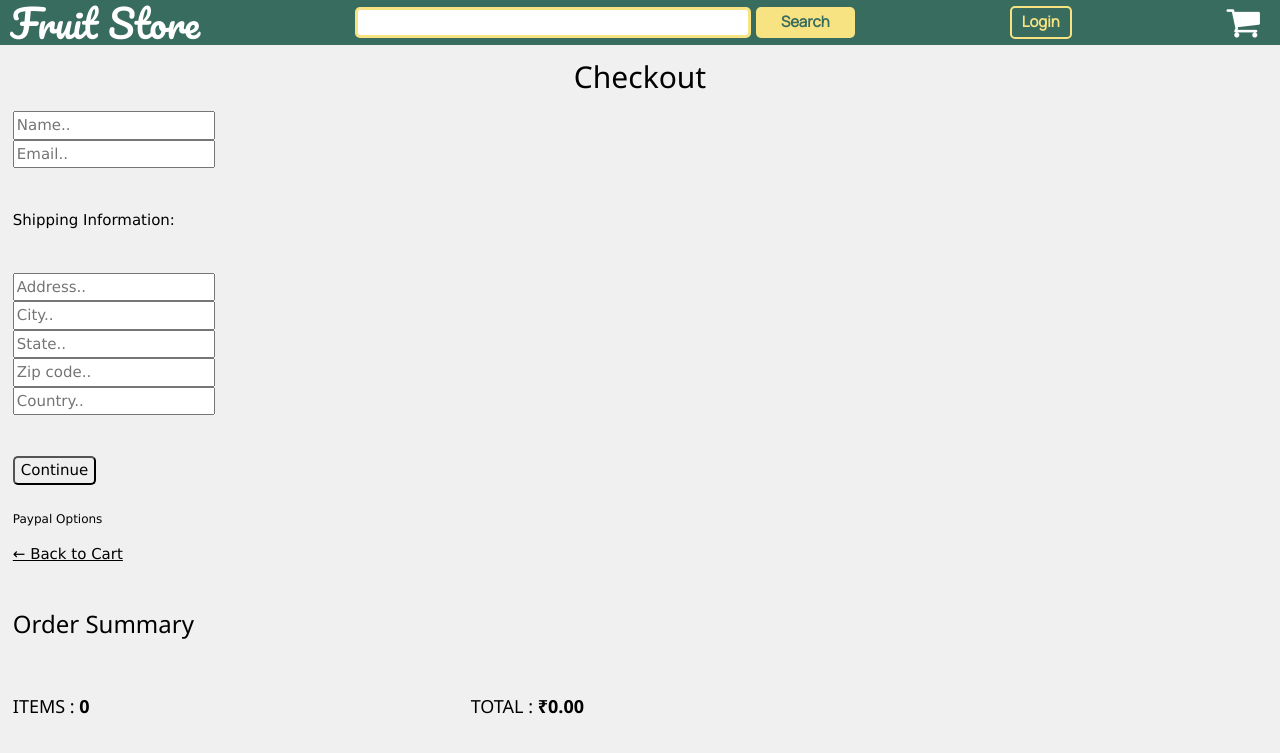
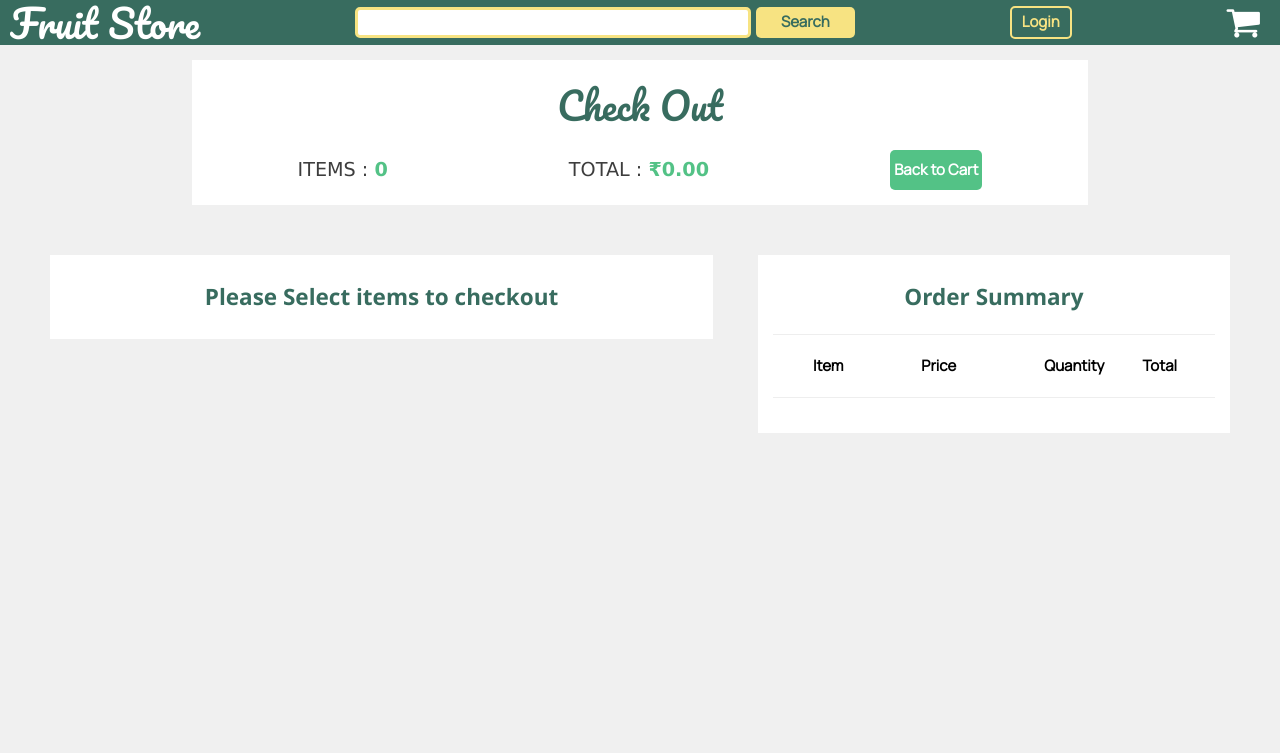
Before and after one commit to dark-glich/Django-7, a Django app: page /checkout/ in a window 1280 px wide. Shown: the top 753 px of the page. Run offline with Django 3.2, Linux system fonts and the light colour scheme.

Commit message:
edited checkout page

```diff
--- a/src/static/css/main.css
+++ b/src/static/css/main.css
@@ -52,11 +52,8 @@
 .navbar .form .search-bar {
   width: 80%;
   outline: none;
-  border: none;
   border-radius: 5px;
   margin-right: 5px;
-  -webkit-transition: border 500ms ease;
-  transition: border 500ms ease;
   color: #3b3b3b;
   border: 3px solid #F7E382;
 }
@@ -67,6 +64,7 @@
   outline: none;
   border: none;
   width: 20%;
+  cursor: pointer;
   border-radius: 5px;
   font-weight: 600;
 }
@@ -93,13 +91,12 @@
   display: flex;
   -ms-flex-wrap: wrap;
       flex-wrap: wrap;
-  -ms-flex-pack: distribute;
-      justify-content: space-around;
+  -webkit-box-pack: space-evenly;
+      -ms-flex-pack: space-evenly;
+          justify-content: space-evenly;
 }
 
 .card-holder .card {
-  width: 220px;
-  height: 23rem;
   margin: 1rem 0.25rem;
   background-color: white;
   -webkit-transition: -webkit-box-shadow 500ms ease-in;
@@ -109,8 +106,8 @@
 }
 
 .card-holder .card:hover {
-  -webkit-box-shadow: 4px 4px 6px #cecece, -4px -4px 6px #cecece;
-          box-shadow: 4px 4px 6px #cecece, -4px -4px 6px #cecece;
+  -webkit-box-shadow: 6px 6px 6px #cecece, -6px -6px 6px #cecece;
+          box-shadow: 6px 6px 6px #cecece, -6px -6px 6px #cecece;
 }
 
 .title-holder {
@@ -166,9 +163,6 @@
   display: -webkit-box;
   display: -ms-flexbox;
   display: flex;
-  -webkit-box-align: center;
-      -ms-flex-align: center;
-          align-items: center;
   -ms-flex-pack: distribute;
       justify-content: space-around;
 }
@@ -181,4 +175,140 @@
       -ms-flex-align: center;
           align-items: center;
 }
+
+.title-table .item-table #total {
+  -webkit-box-flex: 1;
+      -ms-flex: 1;
+          flex: 1;
+  margin-left: 0%;
+  color: #386C5F;
+  font-weight: 600;
+}
+
+#checkout-title {
+  margin-top: 4rem;
+  background-color: white;
+  padding: 1rem;
+  margin-left: 15%;
+  width: 70%;
+  text-align: center;
+  font-size: 3rem;
+}
+
+#checkout-title #title {
+  font-size: 3rem;
+  font-family: 'Pacifico', cursive;
+  color: #386C5F;
+}
+
+.checkout-container {
+  display: -ms-grid;
+  display: grid;
+  -ms-grid-columns: 60% 40%;
+      grid-template-columns: 60% 40%;
+  margin: 50px;
+  font-family: 'Manrope', sans-serif;
+}
+
+.checkout-container .checkout-order {
+  padding: 1rem;
+  background-color: white;
+}
+
+.checkout-container .checkout-order #summary-title {
+  text-align: center;
+  color: #386C5F;
+  font-weight: 600;
+  font-size: 1.5rem;
+}
+
+.checkout-container .checkout-order .cart-row {
+  display: -webkit-box;
+  display: -ms-flexbox;
+  display: flex;
+}
+
+.checkout-container .checkout-order .item-row {
+  display: -webkit-box;
+  display: -ms-flexbox;
+  display: flex;
+  -webkit-box-align: center;
+      -ms-flex-align: center;
+          align-items: center;
+}
+
+.checkout-container .checkout-order .item-row #total {
+  -webkit-box-flex: 1;
+      -ms-flex: 1;
+          flex: 1;
+  margin-left: 0%;
+  color: #386C5F;
+  font-weight: 600;
+}
+
+.checkout-container #peronal-form {
+  padding: 1rem;
+  background-color: white;
+  margin-right: 3rem;
+  height: -webkit-max-content;
+  height: -moz-max-content;
+  height: max-content;
+}
+
+.checkout-container #peronal-form #personal-info {
+  text-align: center;
+  color: #386C5F;
+  font-weight: 600;
+  font-size: 1.5rem;
+}
+
+.checkout-container #peronal-form .form-item {
+  outline: none;
+  border-radius: 5px;
+  margin: 10px 5px;
+  color: #3b3b3b;
+  border: 1.5px solid #386C5F;
+  margin-bottom: 0.5rem;
+  width: 45%;
+  height: 35px;
+  -webkit-transition: all 500ms ease;
+  transition: all 500ms ease;
+}
+
+.checkout-container #peronal-form .form-item:focus {
+  border: 3px solid #386C5F;
+}
+
+.checkout-container #peronal-form .continue-btn {
+  border-radius: 5px;
+  text-decoration: none;
+  font-weight: 600;
+  font-family: 'Manrope', sans-serif;
+  padding: 7px 6px;
+  outline: none;
+  border: none;
+  color: white;
+  background-color: #53C286;
+  -webkit-transition: all 500ms ease;
+  transition: all 500ms ease;
+  cursor: pointer;
+}
+
+.checkout-container #payment-field {
+  padding: 1rem;
+  background-color: white;
+  margin-right: 3rem;
+  margin-top: 1rem;
+  height: -webkit-max-content;
+  height: -moz-max-content;
+  height: max-content;
+  display: none;
+}
+
+.checkout-container #payment-field .payment-title {
+  text-align: center;
+  color: #386C5F;
+  font-weight: 600;
+  font-size: 1.5rem;
+}
 /*# sourceMappingURL=main.css.map */
--- a/src/static/css/main.scss
+++ b/src/static/css/main.scss
@@ -46,10 +46,8 @@ $accent: #53C286;
 		.search-bar{
 			width:80%;
 			outline:none;
-			border:none;
 			border-radius: 5px;
 			margin-right: 5px;
-			transition:border 500ms ease ;
 			color:rgb(59, 59, 59);
 			border:3px solid $secondary;
 
@@ -61,6 +59,7 @@ $accent: #53C286;
 			outline:none;
 			border: none;
 			width:20%;
+			cursor: pointer;
 			border-radius: 5px;
 			font-weight: 600;
 
@@ -86,17 +85,15 @@ $accent: #53C286;
 .card-holder{
 	display:flex;
 	flex-wrap: wrap;
-	justify-content:space-around;
+	justify-content:space-evenly;
 
 	.card{
-		width: 220px;
-		height: 23rem;
 		margin: 1rem 0.25rem;
-		background-color: white;
+		background-color: rgb(255, 255, 255);
 		transition:box-shadow 500ms ease-in;
 
 		&:hover{
-			box-shadow: 4px 4px 6px rgb(206, 206, 206), -4px -4px 6px rgb(206, 206, 206);
+			box-shadow: 6px 6px 6px rgb(206, 206, 206), -6px -6px 6px rgb(206, 206, 206);
 		}
 	}
 }
@@ -147,12 +144,124 @@ $accent: #53C286;
 
 	.cart-row{
 		display:flex;
-		align-items: center;
 		justify-content:space-around;
 	}
 
 	.item-table{
 		display:flex;
 		align-items: center;
+
+		#total{
+			flex:1;
+			margin-left: 0%;
+			color:$primary;
+			font-weight: 600;
+		}
 	}
 }
+
+#checkout-title{
+	margin-top: 4rem;
+	background-color:white;
+	padding:1rem;
+	margin-left: 15%;
+	width: 70%;
+	text-align: center;
+	font-size:3rem;
+
+	#title{
+		font-size: 3rem;
+		font-family:'Pacifico', cursive;
+		color:$primary;
+	}
+}
+.checkout-container{
+	display:grid;
+	grid-template-columns: 60% 40%;
+	margin:50px;
+	font-family: 'Manrope', sans-serif;
+
+	.checkout-order{
+		padding:1rem;
+		background-color:white;
+
+		#summary-title{
+			text-align: center;
+			color:$primary;
+			font-weight:600;
+			font-size: 1.5rem;
+		}
+		.cart-row{
+			display:flex;
+		}
+		.item-row{
+			display:flex;
+			align-items: center;
+
+			#total{
+				flex:1;
+				margin-left: 0%;
+				color:$primary;
+				font-weight: 600;
+			}
+		}
+	}
+	#peronal-form{
+		padding:1rem;
+		background-color:white;
+		margin-right:3rem;
+		height:max-content;
+
+		#personal-info{
+			text-align: center;
+			color:$primary;
+			font-weight:600;
+			font-size: 1.5rem;
+		}
+		.form-item{
+			outline:none;
+			border-radius: 5px;
+			margin: 10px 5px;
+			color:rgb(59, 59, 59);
+			border:1.5px solid $primary;
+			margin-bottom: 0.5rem;
+			width:45%;
+			height:35px;
+			transition:all 500ms ease;
+
+			&:focus{
+				border:3px solid $primary;
+			}
+		}
+
+		.continue-btn{
+			border-radius: 5px;
+			text-decoration:none;
+			font-weight: 600;
+			font-family: 'Manrope', sans-serif;
+			padding:7px 6px;
+			outline:none;
+			border:none;
+			color:white;
+			background-color:$accent;
+			transition:all 500ms ease ;
+			cursor:pointer;
+		}
+	}
+
+	#payment-field{
+		padding:1rem;
+		background-color:white;
+		margin-right:3rem;
+		margin-top:1rem;
+		height:max-content;
+		display:none;
+
+		.payment-title{
+			text-align: center;
+			color:$primary;
+			font-weight:600;
+			font-size: 1.5rem;
+		}
+	}
+}
--- a/src/store/views.py
+++ b/src/store/views.py
@@ -30,6 +30,7 @@ def checkout(request):
         customer = request.user.customer
         order, complete = Order.objects.get_or_create(customer=customer, complete=False)
         items = order.orderitem_set.all()
+
         total_items = 0
         for item in items:
             total_items += 1
--- a/src/templates/store/checkout.html
+++ b/src/templates/store/checkout.html
@@ -1,74 +1,88 @@
 {% extends 'store/main.html' %}
 {% load static %}
 {% block content %}
-<div class="card" style="margin-left: 15%; width: 70%; margin-top: 2%; text-align: center;" >
-    <div class="card-header" style="padding-top: 2%; ">
-        <h2>Checkout</h2>
+<div class="title-holder" style="margin-left: 15%; width: 70%;" >
+    <h2 id="title">Check Out</h2>
+    <div class="card-body">
+        <div id="title-body">
+            <div class="specs">ITEMS : <b style="color:#53C286;">{{total_items}}</b></div>
+            <div class="specs">TOTAL : <b style="color:#53C286;">₹{{order.get_cart_total|floatformat:2}}</b></div>
+            <a href="{%url 'cart'%}" class="checkout-btn" type="submit" >Back to Cart</a>
         </div>
     </div>
-<div class="row" >
-    <div class="col-lg-6" style="margin:1%;">
-        <div class="box-element" id="form-wrapper">
+</div>
+<div class="checkout-container">
+    <div id="peronal-form">
         <form id="form">
             <div id="user-info">
+                <h3 id="personal-info"> Personal Info</h3>
+                <hr>
                 <div class="form-field">
-                        <input required class="form-control" type="text" name="name" placeholder="Name..">
-                    </div>
-                    <div class="form-field">
-                        <input required class="form-control" type="email" name="email" placeholder="Email..">
+                    <input required class="form-item" type="text" name="name" placeholder="Name..">
+                    <input required class="form-item" type="email" name="email" placeholder="Email..">
                 </div>
             </div>
 
-                <div id="shipping-info">
+            <div id="shipping-info" style="margin-top: 30px;">
                 <hr>
-                    <p>Shipping Information:</p>
+                <h3 id="personal-info">Shipping Information:</h3>
+                <div class="form-field">
+                    <input required class="form-item" style="width:92%;" type="text" name="address" placeholder="Address..">
+                    <input required class="form-item" type="text" name="city" placeholder="City..">
+                    <input required class="form-item" type="text" name="state" placeholder="State..">
+                    <input required class="form-item" type="text" name="zipcode" placeholder="Zip code..">
+                    <input required class="form-item" type="text" name="country" placeholder="Country..">
+                </div>
+            </div>
             <hr>
-                    <div class="form-field">
-                        <input class="form-control" type="text" name="address" placeholder="Address..">
-                    </div>
-                    <div class="form-field">
-                        <input class="form-control" type="text" name="city" placeholder="City..">
-                    </div>
-                    <div class="form-field">
-                        <input class="form-control" type="text" name="state" placeholder="State..">
-                    </div>
-                    <div class="form-field">
-                        <input class="form-control" type="text" name="zipcode" placeholder="Zip code..">
-                    </div>
-                    <div class="form-field">
-                        <input class="form-control" type="text" name="country" placeholder="Country..">
+            <input id="form-button" class="continue-btn" style="border-radius: 5px;" type="submit" value="Continue">
+        </form>
+        <div id='payment-field' class="payment">
+            <h3 class='payment-title'>Payment Options</h3>
         </div>
     </div>
 
+    <div class="checkout-order">
+        <div class="box-element">
+            <h3 id="summary-title">Order Summary</h3>
             <hr>
-                <input id="form-button" class="btn btn-primary btn-block" style="border-radius: 5px;" type="submit" value="Continue">
-            </form>
+            <div class="cart-row">
+                <div style="flex:1; text-align: center;"><strong>Item</strong></div>
+                <div style="flex:1; text-align: center"><strong>Price</strong></div>
+                <div style="flex:1; text-align: right"><strong>Quantity</strong></div>
+                <div style="flex:1; text-align: center"><strong>Total</strong></div>
             </div>
+            <hr>
+            {% if items %}
+                {% for item in items %}
+                <div class="item-row">
+                    <div style="flex:2"><img height="75px" src="{{item.product.ImageURL}}"></div>
+                    <div style="flex:2"><p>{{item.product.name}}</p></div>
+                    <div style="flex:1"><p>{{item.quantity}}</p></div>
+                    <div id="total"><p>₹{{item.get_total}}</p></div>
+                </div>
+                <hr>
 
-        <br>
-        <div class="box-element hidden" id="payment-info">
-            <small>Paypal Options</small>
-        </div>
+                <script>
+                    const form = document.getElementById('form');
+                    form.addEventListener('submit', function(e){
+                        e.preventDefault();
+                        let btn = document.getElementById('form-button');
+                        btn.style.display = 'none';
+                        let payment_field = document.getElementById('payment-field');
+                        payment_field.style.display = 'block'
+                    });
+                </script>
+                {% endfor %}
 
-    </div>
-
-    <div class="col-sm-5" style="margin:1%; ">
-        <div class="box-element">
-            <a  class="btn btn-outline-dark" href="{% url 'cart' %}" style="border-radius: 5px;">&#x2190; Back to Cart</a>
-            <hr>
-            <h3>Order Summary</h3>
-            <hr>
-            {% for item in items %}
-            <div class="cart-row">
-                <div style="flex:2"><img class="row-image" src="{{item.product.ImageURL}}"></div>
-                <div style="flex:2"><p>{{item.product.name}}</p></div>
-                <div style="flex:1"><p>₹{{item.product.price}}</p></div>
-                <div style="flex:1"><p>x{{item.quantity}}</p></div>
-            </div>
-            {% endfor %}
-            <h5 style="display: inline-block;">ITEMS :  <strong>{{total_items}}</strong></h5>
-            <h5 style="display: inline-block; margin-left: 30%;">TOTAL : <strong>₹{{order.get_cart_total|floatformat:2}}</strong></h5>
+            {% else %}
+                <script>
+                    const item = document.getElementById('peronal-form');
+                    item.innerHTML = `<h6 id="personal-info"> Please Select items to checkout </h6>`
+                </script>
+            {% endif %}
         </div>
     </div>
 </div>
+
 {% endblock content %}
--- a/src/templates/store/store.html
+++ b/src/templates/store/store.html
@@ -30,9 +30,10 @@
 <div class="card-holder">
 {% for product in products %}
     <div class="card" >
-        <img src="{{product.ImageURL}}" class="card-img-top" alt="..." height="220px" width="220px">
+        <img src="{{product.ImageURL}}" class="card-img-top" alt="..." style="margin:5px;" height="220px" width="220px">
         <div class="card-body">
         <h4 class="card-title" style="text-align: center;">{{product.name}}</h4>
+        <hr>
         <p class="card-text">₹{{product.price|floatformat:2}}</p>
         <a href="#" class="btn btn-primary" style="border-radius: 5px;">Buy Now</a>
         <a href="#" class="btn btn-outline-secondary update-button" data-product="{{product.id}}" data-action="add" style="border-radius: 5px;">Add to Cart</a>
```
Also changed, not shown: src/templates/store/cart.html (+5 -5 lines), src/db.sqlite3, 1 other file. Lines whose indentation alone changed are shown as unchanged.
